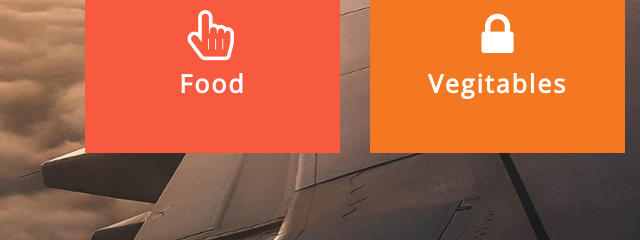
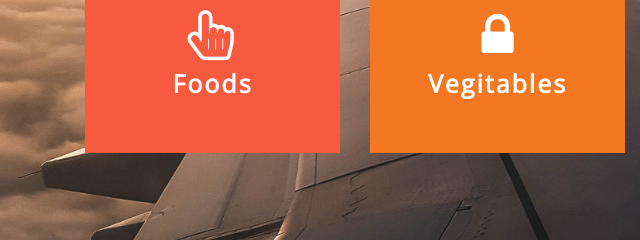
Before and after one commit to nivin77789/landroot, a plain HTML site: page index.html in a window 1280 px wide. Both pictures are taken after a click on the button "More". Shown: the part 508-748 px from the top of the page, 0-640 px from the left. Drawn offline with nearby package versions, Linux system fonts and the light colour scheme.

Commit message:
Update index.html

```diff
--- a/index.html
+++ b/index.html
@@ -77,7 +77,7 @@ Smartphone Compatible web template, free webdesigns for Nokia, Samsung, LG, Sony
 								<div class="col-md-3 w3_b1">
 								<div class="w3_gap">
 								<i class="fa fa-hand-pointer-o" aria-hidden="true"></i>
-								<h3>Food</h3>
+								<h3>Foods</h3>
 								</div>
 								</div>
 								<div class="col-md-3 w3_b2">
```
